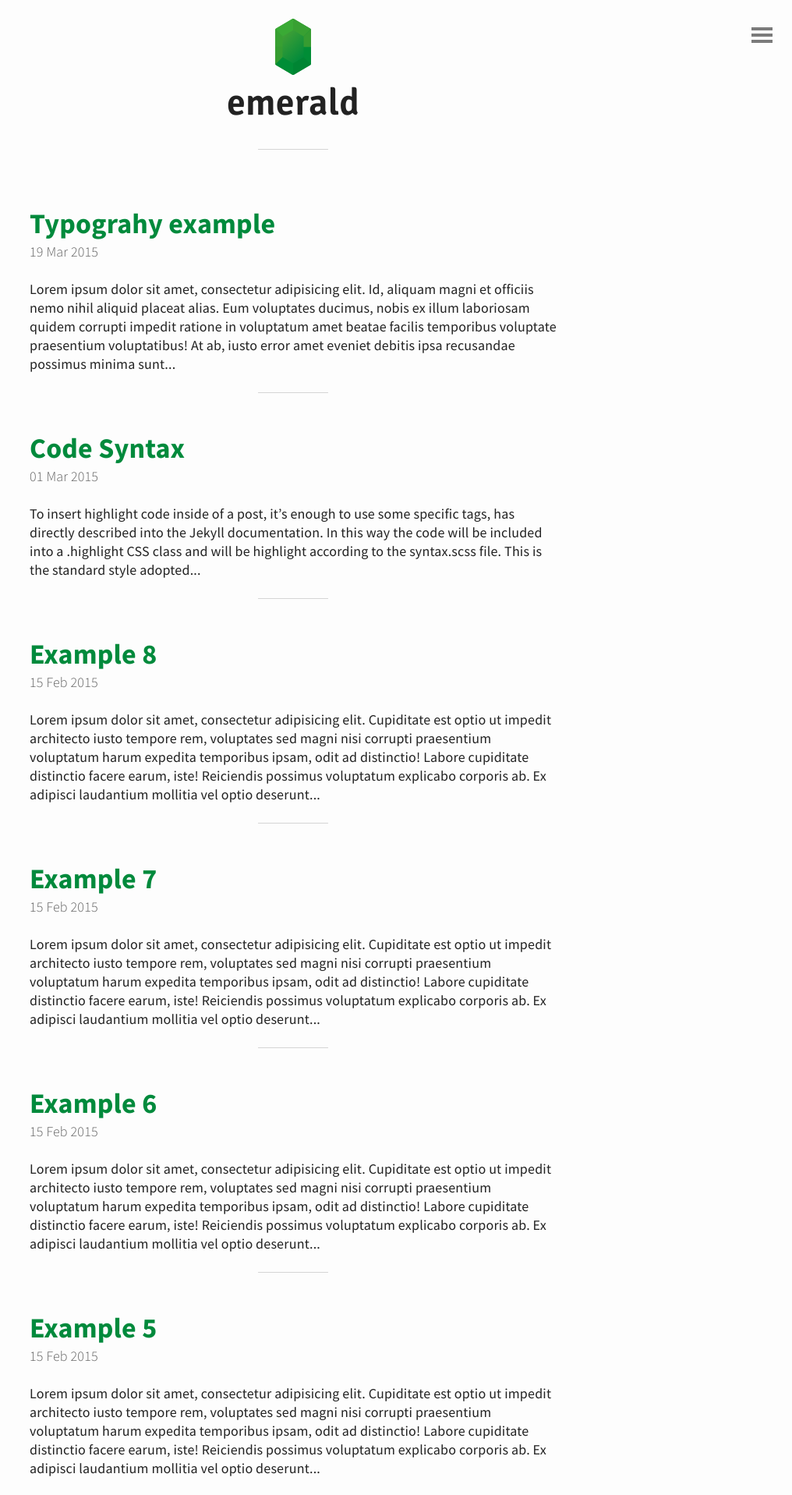
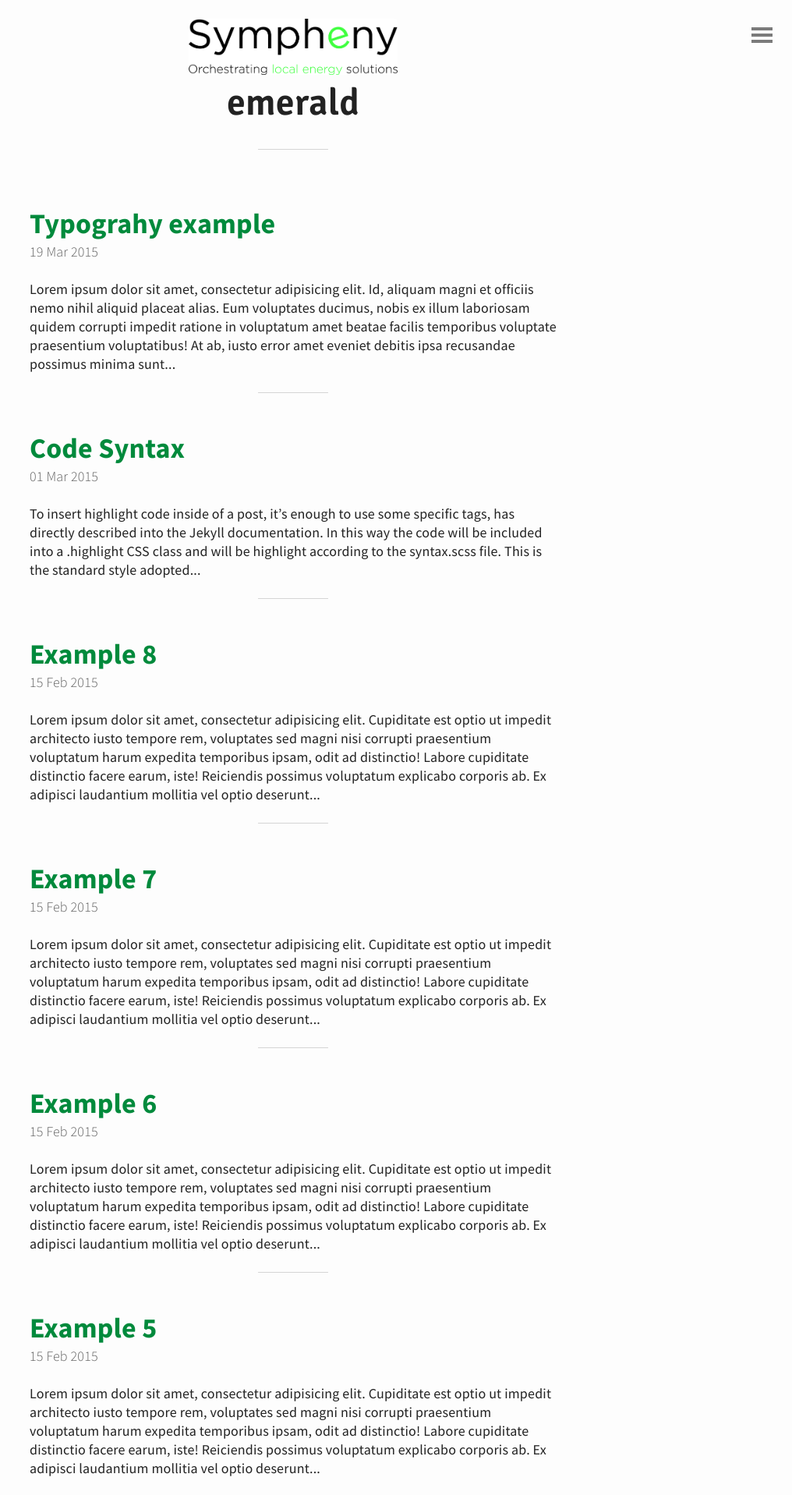
Before and after one commit to Sympheny/Sympheny.github.io, a Jekyll site: the page built from index.html, in a window 1280 px wide. Shown: the top 1917 px of the page at 78% size, without its empty margins (264-1280 px from the left). Built offline with Jekyll 4.4.1, drawn with Linux system fonts in a browser that asks for light colours; the list of posts is cut into pages by our own code.

Commit message:
logo insert

```diff
--- a/_includes/header.html
+++ b/_includes/header.html
@@ -1,6 +1,6 @@
 <header id="header">
 	<a href="{{ site.baseurl }}">
-		<img src="{{ "/img/emerald.svg" | prepend: site.baseurl | replace: '//', '/' }}" alt="Emerald Logo">
+		<img src="{{ "/img/Logo_symphony_2-01.jpg" | prepend: site.baseurl | replace: '//', '/' }}" alt="Emerald Logo">
 	  <h1>emerald</h1>
 	</a>
 </header>
```
